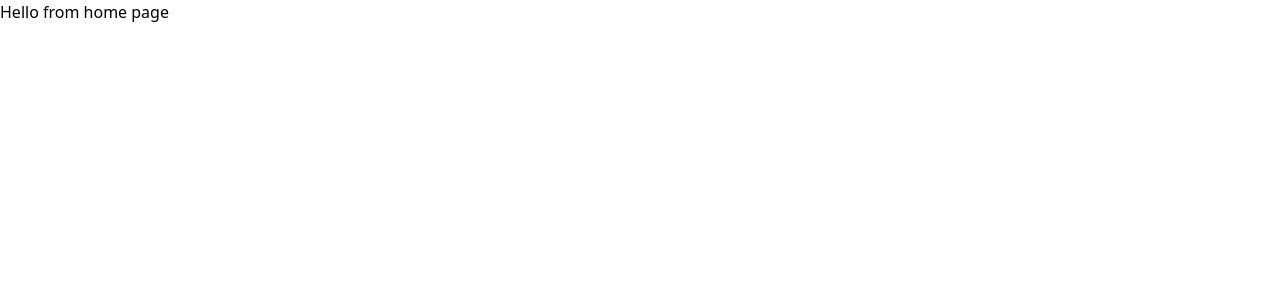
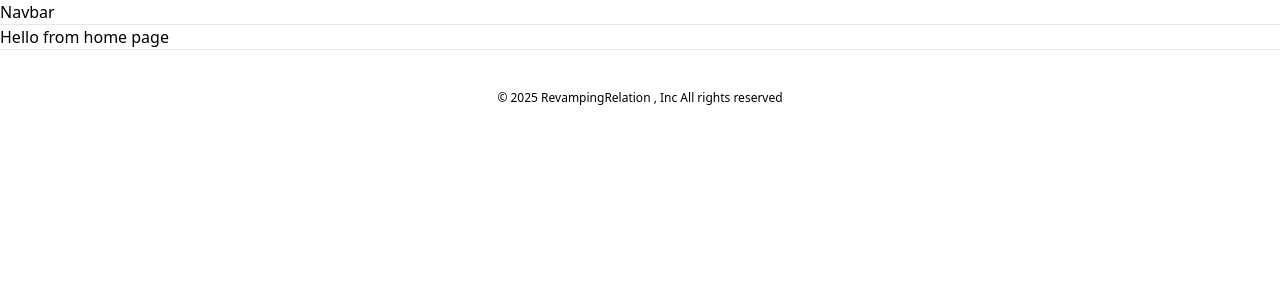
Before and after one commit to rajeshchauhan1426/e-commerce-client, a Next.js app: page / in a window 1280 px wide. Shown: the top 300 px of the page. Built offline with nearby package versions, Linux system fonts and the light colour scheme.

Commit message:
updated few components

```diff
--- a/app/layout.tsx
+++ b/app/layout.tsx
@@ -1,6 +1,8 @@
 import type { Metadata } from "next";
 import { Urbanist } from "next/font/google";
 import "./globals.css";
+import Footer from "@/components/footer";
+import Navbar from "@/components/navbar";
 
 const urbanist = Urbanist({
   variable: "--font-urbanist",
@@ -21,7 +23,9 @@ export default function RootLayout({
   return (
     <html lang="en">
       <body className={`${urbanist.variable} antialiased`}>
+        <Navbar/>
         {children}
+        <Footer/>
       </body>
     </html>
   );
--- /dev/null
+++ b/components/footer.tsx
@@ -0,0 +1,15 @@
+
+
+function Footer() {
+  return (
+    <footer className='bg-white border-t'>
+        <div className='mx-auto py-10'>
+            <p className='text-center text-xs text-black'>
+                &copy; 2025 RevampingRelation , Inc All rights reserved
+            </p>
+        </div>
+    </footer>
+  )
+}
+
+export default Footer
--- /dev/null
+++ b/components/navbar.tsx
@@ -0,0 +1,9 @@
+import React from 'react'
+
+function Navbar() {
+  return (
+    <div className='border-b'>Navbar</div>
+  )
+}
+
+export default Navbar
```
Also changed, not shown: components/ui/container.tsx (added).
